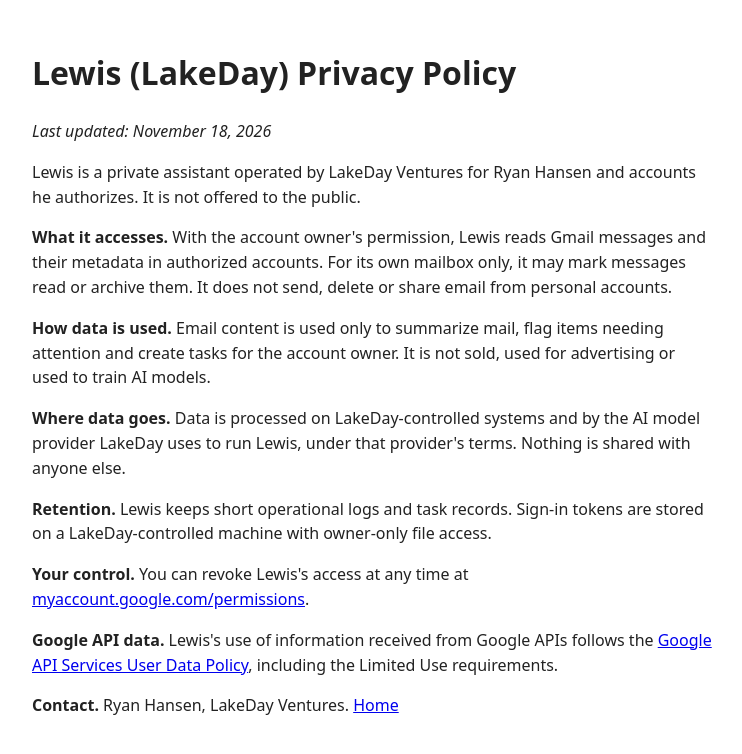
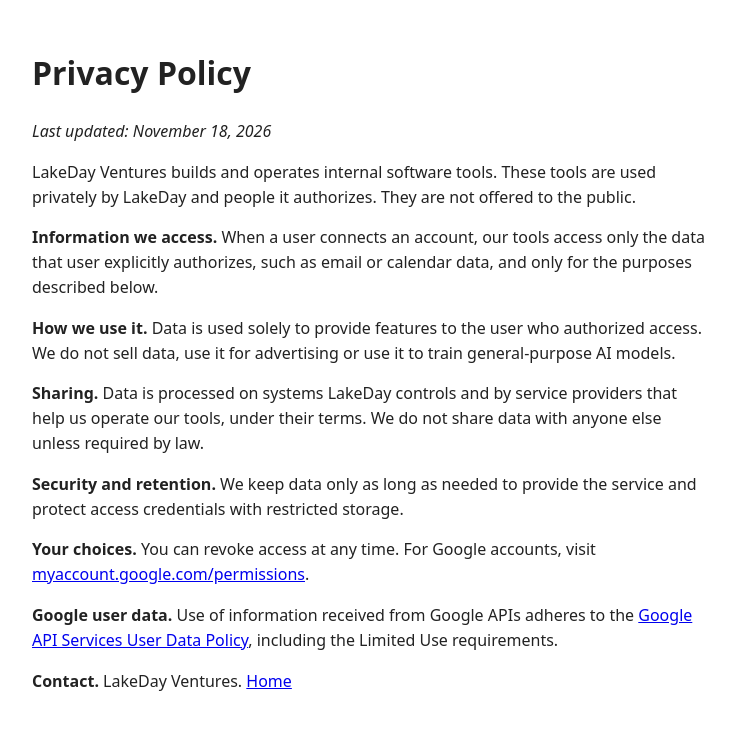
Before and after one commit to rdhmt/lakeday-site, a plain HTML site: page privacy/index.html in a window 1280 px wide. Shown: the whole page, without its empty margins (268-1010 px from the left). Drawn offline with Linux system fonts and the light colour scheme.

Commit message:
Make privacy policy generic
Co-Authored-By: Claude Opus 5.5 <noreply@anthropic.com>
Claude-Session: https://claude.ai/code/session_01SS9iWB3543TSY3ZghdoPk1

```diff
--- a/privacy/index.html
+++ b/privacy/index.html
@@ -3,14 +3,14 @@
 <title>Privacy Policy | LakeDay Ventures</title>
 <style>body{font-family:system-ui,sans-serif;max-width:680px;margin:6vh auto;padding:0 16px;line-height:1.55;color:#222}</style>
 </head><body>
-<h1>Lewis (LakeDay) Privacy Policy</h1>
+<h1>Privacy Policy</h1>
 <p><em>Last updated: November 18, 2026</em></p>
-<p>Lewis is a private assistant operated by LakeDay Ventures for Ryan Hansen and accounts he authorizes. It is not offered to the public.</p>
-<p><strong>What it accesses.</strong> With the account owner's permission, Lewis reads Gmail messages and their metadata in authorized accounts. For its own mailbox only, it may mark messages read or archive them. It does not send, delete or share email from personal accounts.</p>
-<p><strong>How data is used.</strong> Email content is used only to summarize mail, flag items needing attention and create tasks for the account owner. It is not sold, used for advertising or used to train AI models.</p>
-<p><strong>Where data goes.</strong> Data is processed on LakeDay-controlled systems and by the AI model provider LakeDay uses to run Lewis, under that provider's terms. Nothing is shared with anyone else.</p>
-<p><strong>Retention.</strong> Lewis keeps short operational logs and task records. Sign-in tokens are stored on a LakeDay-controlled machine with owner-only file access.</p>
-<p><strong>Your control.</strong> You can revoke Lewis's access at any time at <a href="https://myaccount.google.com/permissions">myaccount.google.com/permissions</a>.</p>
-<p><strong>Google API data.</strong> Lewis's use of information received from Google APIs follows the <a href="https://developers.google.com/terms/api-services-user-data-policy">Google API Services User Data Policy</a>, including the Limited Use requirements.</p>
-<p><strong>Contact.</strong> Ryan Hansen, LakeDay Ventures. <a href="/">Home</a></p>
+<p>LakeDay Ventures builds and operates internal software tools. These tools are used privately by LakeDay and people it authorizes. They are not offered to the public.</p>
+<p><strong>Information we access.</strong> When a user connects an account, our tools access only the data that user explicitly authorizes, such as email or calendar data, and only for the purposes described below.</p>
+<p><strong>How we use it.</strong> Data is used solely to provide features to the user who authorized access. We do not sell data, use it for advertising or use it to train general-purpose AI models.</p>
+<p><strong>Sharing.</strong> Data is processed on systems LakeDay controls and by service providers that help us operate our tools, under their terms. We do not share data with anyone else unless required by law.</p>
+<p><strong>Security and retention.</strong> We keep data only as long as needed to provide the service and protect access credentials with restricted storage.</p>
+<p><strong>Your choices.</strong> You can revoke access at any time. For Google accounts, visit <a href="https://myaccount.google.com/permissions">myaccount.google.com/permissions</a>.</p>
+<p><strong>Google user data.</strong> Use of information received from Google APIs adheres to the <a href="https://developers.google.com/terms/api-services-user-data-policy">Google API Services User Data Policy</a>, including the Limited Use requirements.</p>
+<p><strong>Contact.</strong> LakeDay Ventures. <a href="/">Home</a></p>
 </body></html>
```
